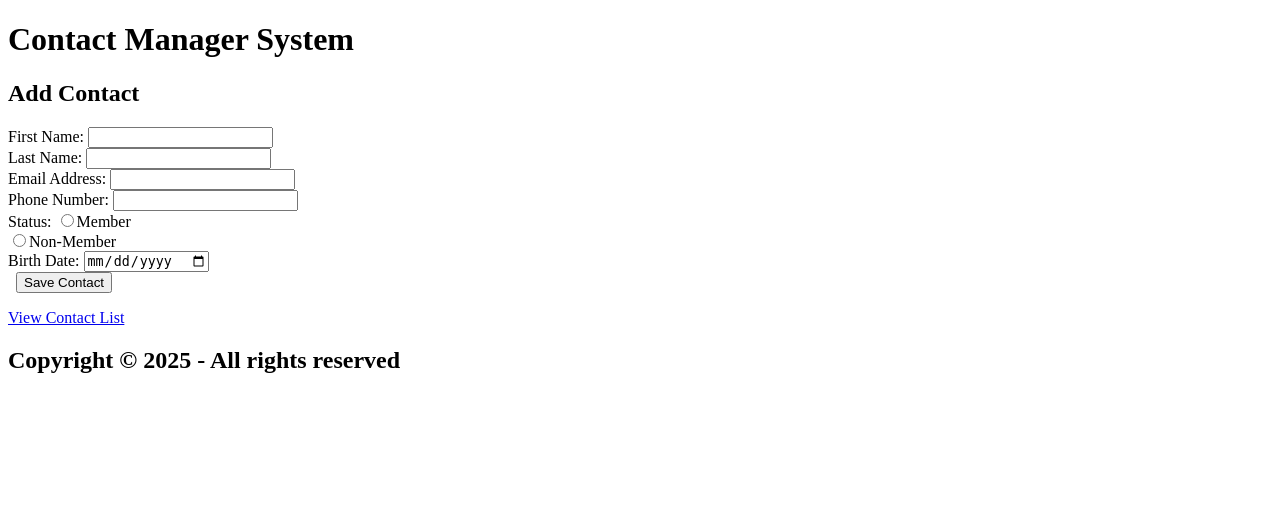
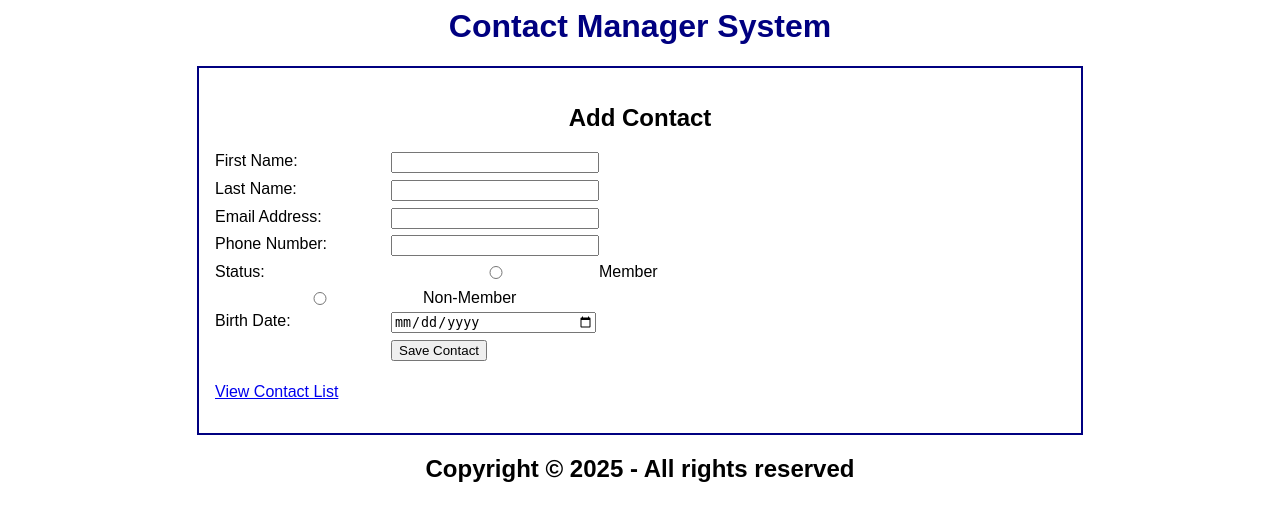
Before and after one commit to dougjasper2013/ContactManager2025, a PHP site: page /add_contact_form.php in a window 1280 px wide. Shown: the top 521 px of the page. Run offline with PHP 8.4, Linux system fonts and the light colour scheme.

Commit message:
Added CSS

```diff
--- a/add_contact_form.php
+++ b/add_contact_form.php
@@ -2,7 +2,7 @@
 <html>
     <head>
         <title>Contact Manager - Add Contact</title>
-        <link rel="stylesheet" type="txt/css" href="css/main.css" />
+        <link rel="stylesheet" type="text/css" href="css/main.css" />
     </head>
     <body>
         <?php include("header.php"); ?>
--- a/confirmation.php
+++ b/confirmation.php
@@ -5,7 +5,7 @@
 <html>
     <head>
         <title>Contact Manager - Confirmation</title>
-        <link rel="stylesheet" type="txt/css" href="css/main.css" />
+        <link rel="stylesheet" type="text/css" href="css/main.css" />
     </head>
     <body>
         <?php include("header.php"); ?>
--- a/css/main.css
+++ b/css/main.css
@@ -1,3 +1,48 @@
 body {
     font-family: Arial, Helvetica, sans-serif;
 }
+
+main {
+    display: block;
+    width: 850px;
+    margin: 0 auto;
+    padding: 1em;
+    background: white;
+    border: 2px solid navy;
+}
+
+h1 {
+    margin-top: 0;
+    color: navy;
+    text-align: center;
+}
+
+label {
+    width: 10em;
+    float: left;
+    padding-right: 1em;
+    padding-bottom: .5em;
+}
+
+#data input {
+    float: left;
+    width: 15em;
+    margin-bottom: .5em;
+}
+
+#data span {
+    padding: .25em;
+}
+
+#buttons input {
+    float: left;
+    margin-bottom: .5em;
+}
+
+br {
+    clear: left;
+}
+
+h2 {
+    text-align: center;
+}
--- a/database_error.php
+++ b/database_error.php
@@ -6,7 +6,7 @@
 <html>
     <head>
         <title>Contact Manager - Database Error</title>
-        <link rel="stylesheet" type="txt/css" href="css/main.css" />
+        <link rel="stylesheet" type="text/css" href="css/main.css" />
     </head>
     <body>
         <?php include("header.php"); ?>
--- a/error.php
+++ b/error.php
@@ -5,7 +5,7 @@
 <html>
     <head>
         <title>Contact Manager - Error</title>
-        <link rel="stylesheet" type="txt/css" href="css/main.css" />
+        <link rel="stylesheet" type="text/css" href="css/main.css" />
     </head>
     <body>
         <?php include("header.php"); ?>
--- a/index.php
+++ b/index.php
@@ -12,7 +12,7 @@
 <html>
     <head>
         <title>Contact Manager - Home</title>
-        <link rel="stylesheet" type="txt/css" href="css/main.css" />
+        <link rel="stylesheet" type="text/css" href="css/main.css" />
     </head>
     <body>
         <?php include("header.php"); ?>
--- a/update_confirmation.php
+++ b/update_confirmation.php
@@ -5,7 +5,7 @@
 <html>
     <head>
         <title>Contact Manager - Update Confirmation</title>
-        <link rel="stylesheet" type="txt/css" href="css/main.css" />
+        <link rel="stylesheet" type="text/css" href="css/main.css" />
     </head>
     <body>
         <?php include("header.php"); ?>
--- a/update_contact_form.php
+++ b/update_contact_form.php
@@ -17,7 +17,7 @@
 <html>
     <head>
         <title>Contact Manager - Update Contact</title>
-        <link rel="stylesheet" type="txt/css" href="css/main.css" />
+        <link rel="stylesheet" type="text/css" href="css/main.css" />
     </head>
     <body>
         <?php include("header.php"); ?>
```
